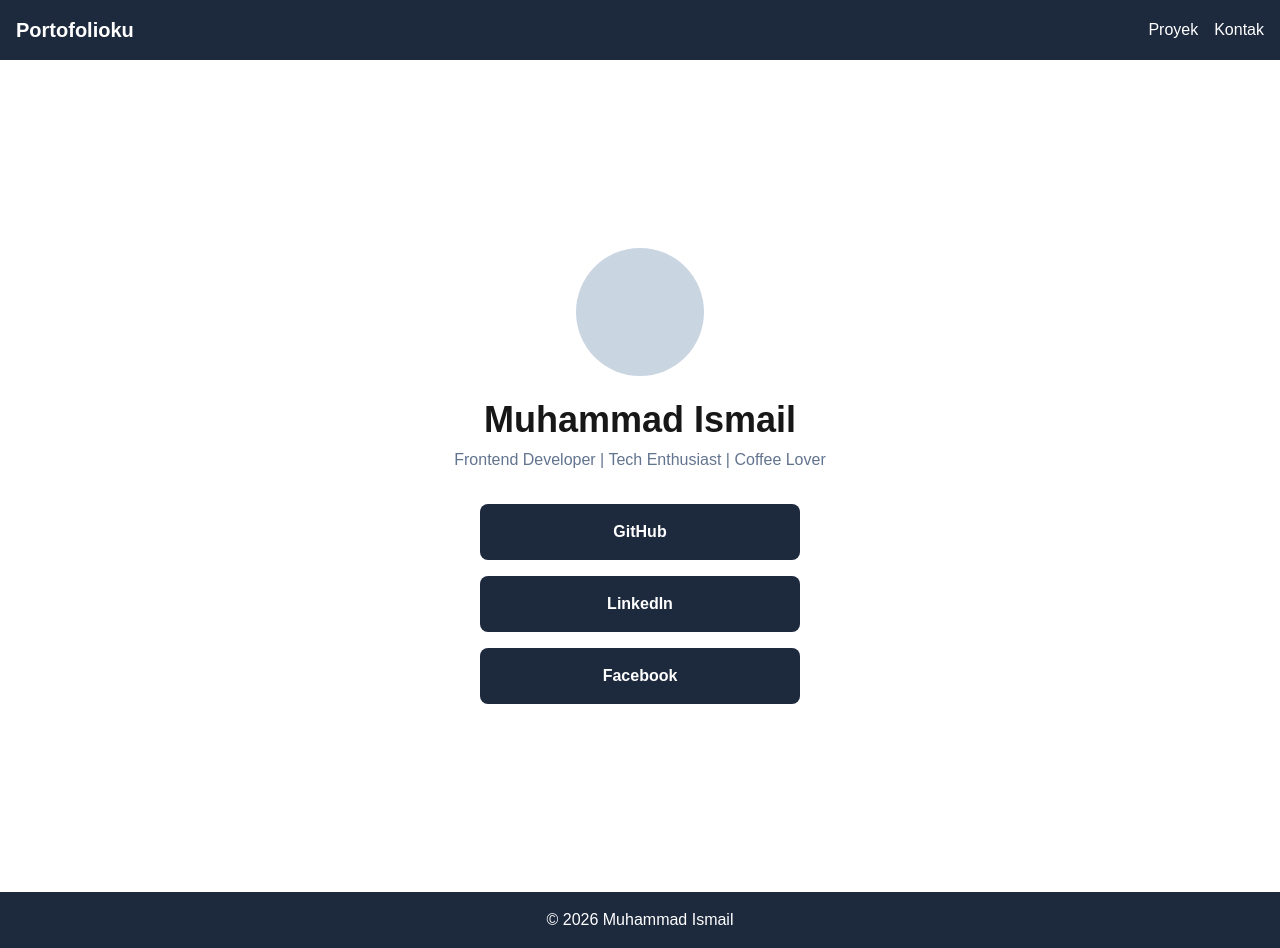
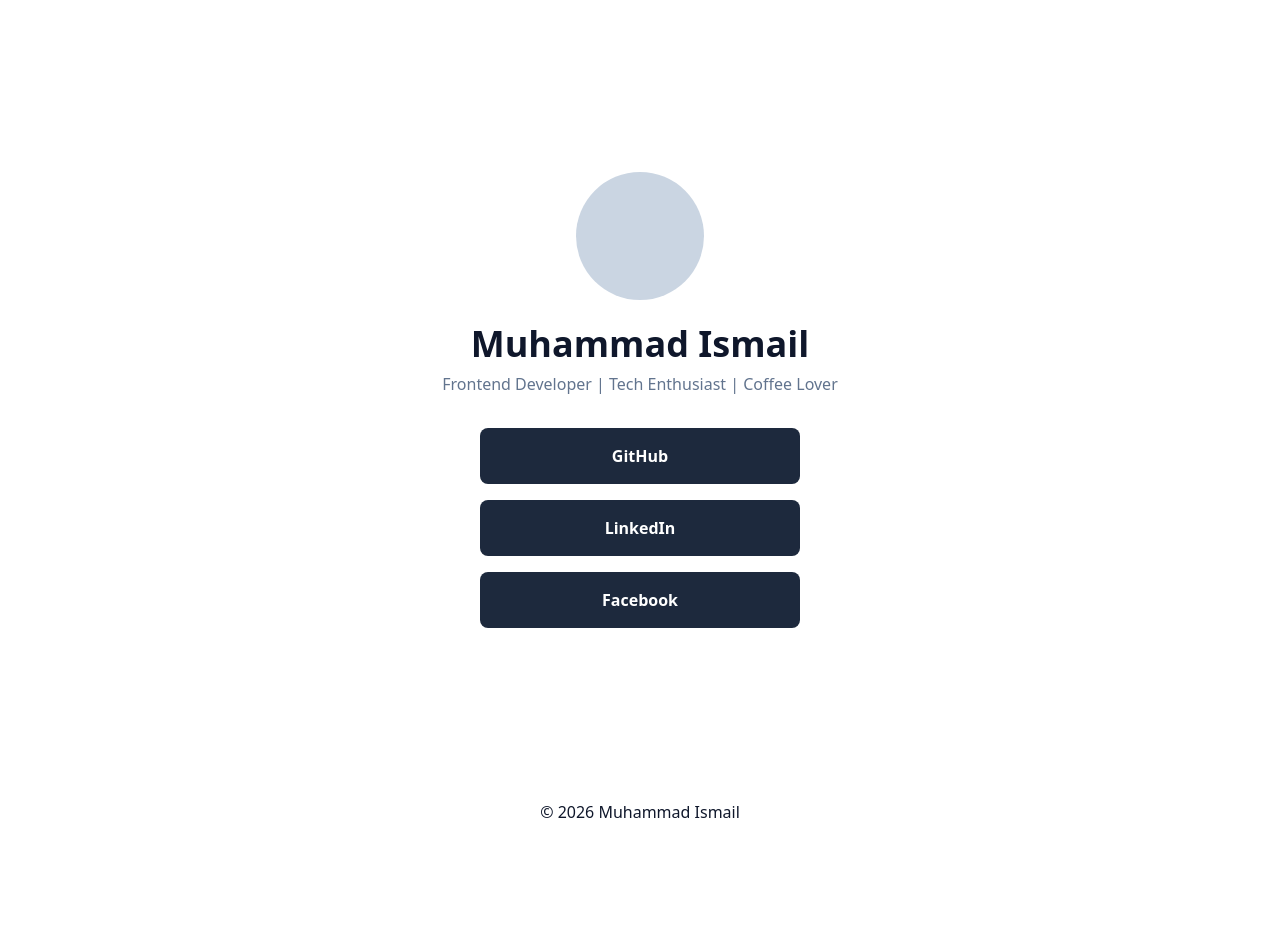
Before and after one commit to mi-web-89/my-portofolio, a Next.js app: page / in a window 1280 px wide. After the commit the page ends 824 px from the top, so only its background shows below. Built offline with nearby package versions, Linux system fonts and the light colour scheme.

Commit message:
refactor : setup base layout

```diff
--- a/app/component/Footer.tsx
+++ b/app/component/Footer.tsx
@@ -1,7 +1,7 @@
 export default function Footer() {
   return (
-    <footer className="w-full bg-slate-800 p-4 text-white text-center mt-auto">
-      <p>	&#169; {new Date().getFullYear()} Muhammad Ismail</p>
+    <footer>
+      <p className="text-center">	&#169; {new Date().getFullYear()} Muhammad Ismail</p>
     </footer>
   )
 }
--- a/app/component/Header.tsx
+++ b/app/component/Header.tsx
@@ -1,15 +1,3 @@
-import Link from 'next/link'
-
 export default function Header() {
-  return (
-    <header className="sticky top-0 w-full bg-slate-800 p-4 text-white">
-      <nav className="container mx-auto flex justify-between items-center">
-        <Link href="/" className='text-xl font-bold'>Portofolioku</Link>
-        <div className="flex gap-4">
-          <Link href="/project" className='hover:text-slate-300'>Proyek</Link>
-          <Link href="/contact" className='hover:text-slate-300'>Kontak</Link>
-        </div>
-      </nav>
-    </header>
-  )
+  return <header></header>;
 }
--- a/app/globals.css
+++ b/app/globals.css
@@ -1,34 +1,19 @@
 @import "tailwindcss";
 
-:root {
-  --background: #ffffff;
-  --foreground: #171717;
+/* Kustomisasi Tema */
+@theme {
+  --font-sans: var(--font-inter), ui-sans-serif, system-ui;
+  --color-brand: #3b82f6;
+  --color-brand-dark: #1e3a8a;
+
+  /* custom color */
+  --color-primary: #0ea5e9;
+  --color-secondary: #64748b;
 }
 
-@theme inline {
-  --color-background: var(--background);
-  --color-foreground: var(--foreground);
-  --font-sans: var(--font-geist-sans);
-  --font-mono: var(--font-geist-mono);
-}
-
-@media (prefers-color-scheme: dark) {
-  :root {
-    --background: #0a0a0a;
-    --foreground: #ededed;
+/* Base style tambahan jika diperlukan */
+@layer base {
+  body {
+    @apply antialiased text-slate-900 bg-white dark:bg-slate-950 dark:text-white;
   }
 }
-
-body {
-  background: var(--background);
-  color: var(--foreground);
-  font-family: Arial, Helvetica, sans-serif;
-}
-
-
-/* Contoh di file CSS-mu (dengan setup build tool) */
-/*
-@utility btn-biru {
-  @apply bg-blue-500 hover:bg-blue-600 text-white font-bold py-2 px-4 rounded-md;
-}
-*/
--- a/app/layout.tsx
+++ b/app/layout.tsx
@@ -2,14 +2,17 @@ import type { Metadata } from "next";
 import { Inter } from "next/font/google";
 import "./globals.css";
 
-import Header from "./component/Header"
+import Header from "./component/Header";
 import Footer from "./component/Footer";
 
-const inter = Inter({ subsets: ['latin'] })
+const inter = Inter({
+  subsets: ["latin"],
+  variable: "--font-inter",
+});
 
 export const metadata: Metadata = {
-  title: "Portofolio keren",
-  description: "Dibuat dengan Next.js oleh seorang developer hebat!",
+  title: "Muhammad Ismail",
+  description: "My Portofolio - Tech enthusiast and Frontend developer",
 };
 
 export default function RootLayout({
@@ -19,14 +22,10 @@ export default function RootLayout({
 }>) {
   return (
     <html lang="en">
-      <body className={`${inter} bg-slate-900 text-slate-100`}>
-        <div className="flex flex-col min-h-screen">
-          <Header />
-          <main className="flex-grow container mx-auto p-4">
-            {children}
-          </main>
-          <Footer />
-        </div>
+      <body className={`${inter} font-sans`}>
+        <Header />
+        {children}
+        <Footer />
       </body>
     </html>
   );
```
